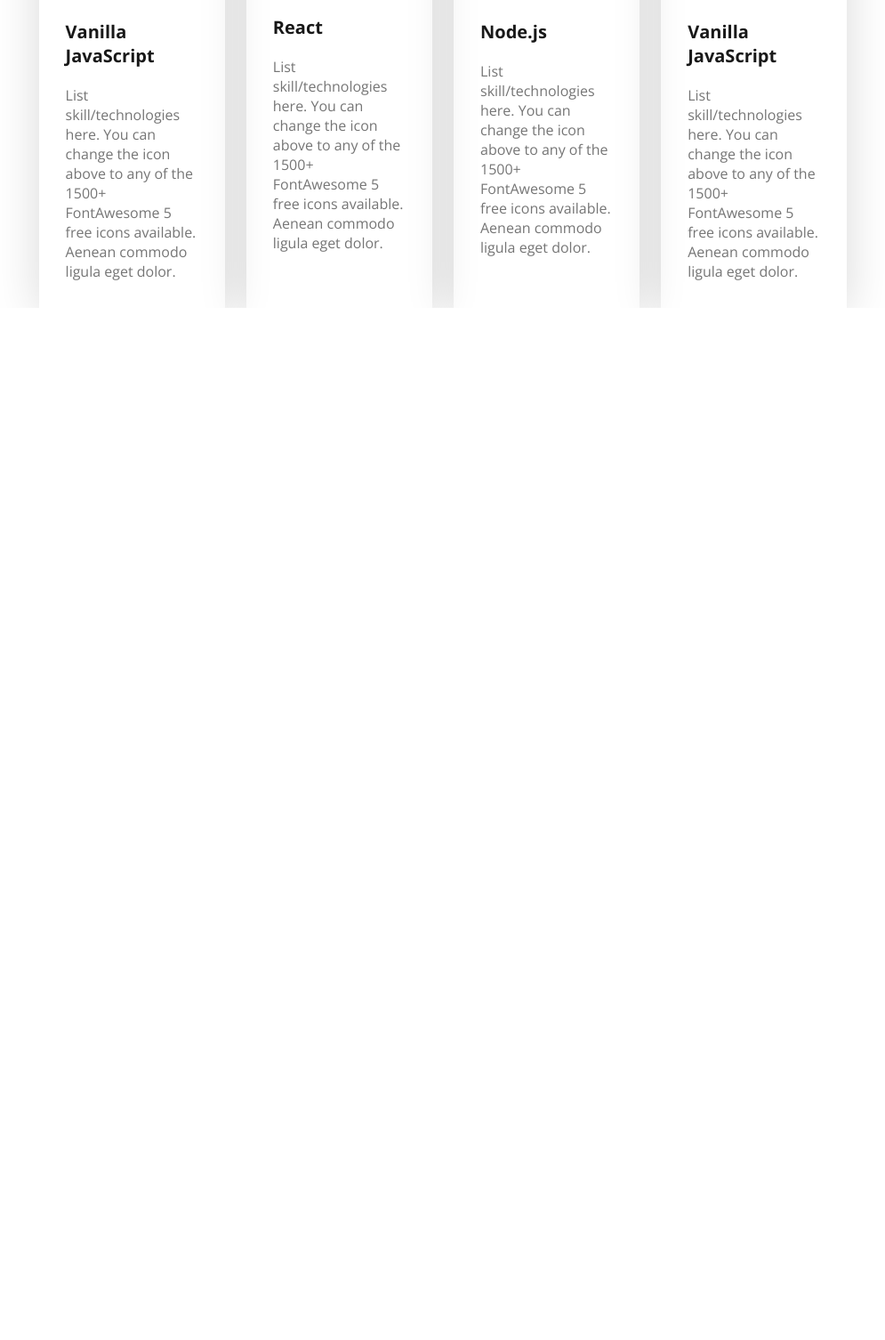
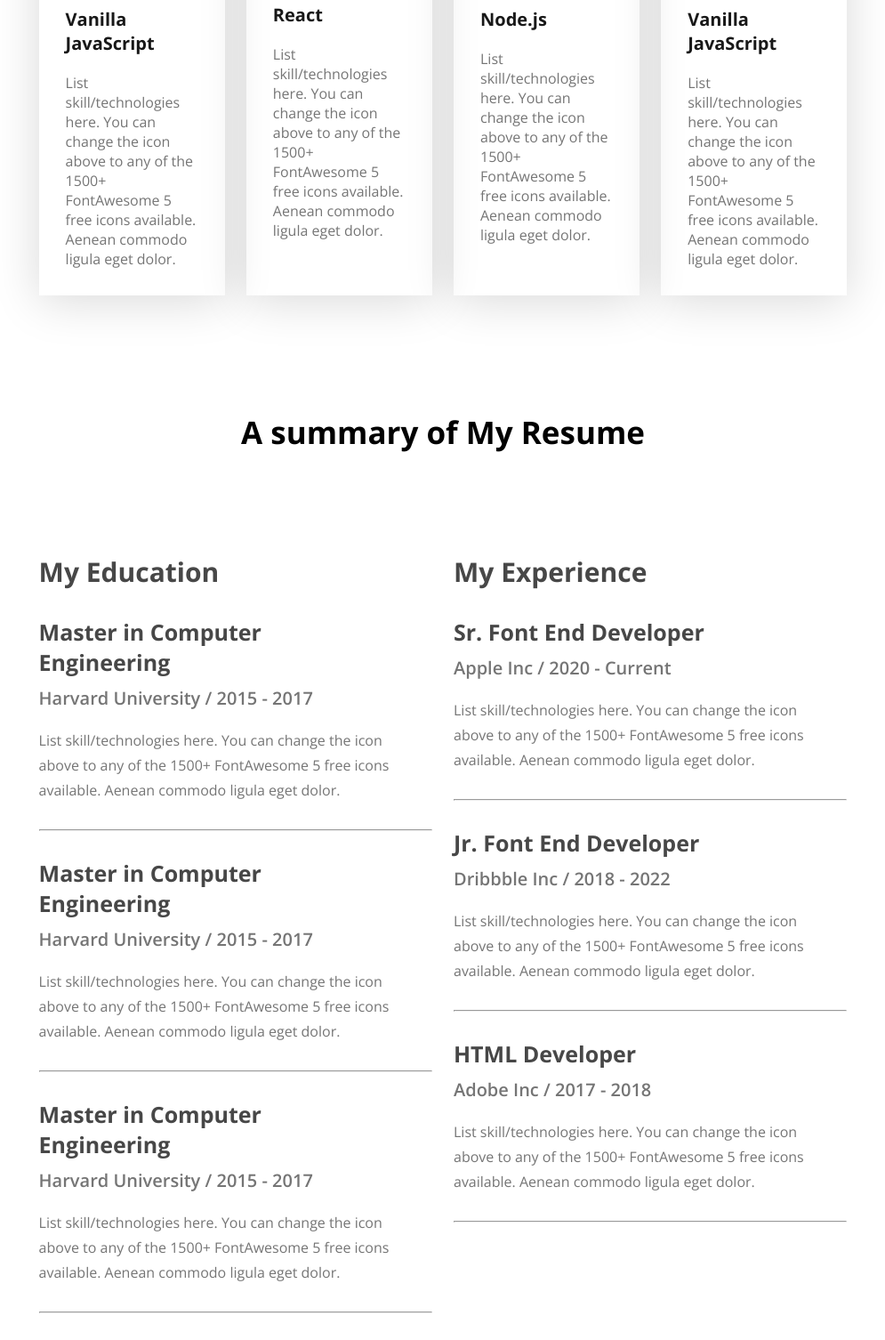
Before and after one commit to tahiraislam57857-cpu/hero-dev-portfolio-code, a plain HTML site: page index.html in a window 1280 px wide. Shown: the part 1995-3501 px from the top of the page at 89% size, without its empty margins (142-1137 px from the left). Before the commit the page ends 2341 px from the top, so only its background shows below. Drawn offline with nearby package versions, Linux system fonts and the light colour scheme.

Commit message:
Updated skills and resume sections layout and content

```diff
--- a/index.html
+++ b/index.html
@@ -96,5 +96,62 @@
            </div>
         </div>
     </section>
+
+    <section id="resume">
+        <div class="section-heading">
+            <h2>A summary of My Resume</h2>
+        </div>
+        <div class="resume-container">
+            <div class="education">
+                <h2 class="section-title">My Education</h2>
+                <div class="resume-card">
+                      <h3 class="card-title">Master in Computer Engineering</h3>
+                    <p class="card-info">Harvard University / 2015 - 2017</p>
+                    <p class="card-text">List skill/technologies here. You can change the icon above
+                    to any of the 1500+ FontAwesome 5 free icons available. Aenean commodo ligula eget dolor.</p>
+            </div>
+             <hr>
+                <div class="resume-card">
+                      <h3 class="card-title">Master in Computer Engineering</h3>
+                    <p class="card-info">Harvard University / 2015 - 2017</p>
+                    <p class="card-text">List skill/technologies here. You can change the icon above
+                    to any of the 1500+ FontAwesome 5 free icons available. Aenean commodo ligula eget dolor.</p>
+            </div>
+             <hr>
+                <div class="resume-card">
+                      <h3 class="card-title">Master in Computer Engineering</h3>
+                    <p class="card-info">Harvard University / 2015 - 2017</p>
+                    <p class="card-text">List skill/technologies here. You can change the icon above
+                    to any of the 1500+ FontAwesome 5 free icons available. Aenean commodo ligula eget dolor.</p>
+            </div>
+             <hr>
+            </div>
+             <div class="experience">
+                <h2 class="section-title">My Experience</h2>
+                <div class="resume-card">
+                      <h3 class="card-title">Sr. Font End Developer</h3>
+                    <p class="card-info">Apple Inc / 2020 - Current</p>
+                    <p class="card-text">List skill/technologies here. You can change the icon above
+                    to any of the 1500+ FontAwesome 5 free icons available. Aenean commodo ligula eget dolor.</p>
+            </div>
+             <hr>
+                <div class="resume-card">
+                      <h3 class="card-title">Jr. Font End Developer</h3>
+                    <p class="card-info">Dribbble Inc / 2018 - 2022</p>
+                    <p class="card-text">List skill/technologies here. You can change the icon above
+                    to any of the 1500+ FontAwesome 5 free icons available. Aenean commodo ligula eget dolor.</p>
+            </div>
+             <hr>
+                <div class="resume-card">
+                      <h3 class="card-title">HTML Developer</h3>
+                    <p class="card-info">Adobe Inc / 2017 - 2018</p>
+                    <p class="card-text">List skill/technologies here. You can change the icon above
+                    to any of the 1500+ FontAwesome 5 free icons available. Aenean commodo ligula eget dolor.</p>
+            </div>
+             <hr>
+            </div>
+
+        </div>
+    </section>
 </body>
 </html>
--- a/styles/portfolio.css
+++ b/styles/portfolio.css
@@ -105,7 +105,7 @@
     max-width: 585px;
     vertical-align: middle;
 }
-#about{
+#about , #skills , #resume{
     padding-top: 130px;
 }
 
@@ -131,9 +131,7 @@
 .about-info .info-card h4{
     font-size: 20px;
 }
-#skills{
-    padding-top: 144px;
-}
+
 #skills .skills-container{
     width: 71%;
     max-width: 1140px;
@@ -163,3 +161,42 @@
     color: #757575;
     line height: 28px;
 }
+
+#resume .resume-container{
+    width: 71%;
+    max-width: 1140px;
+    margin: 113px auto 0;
+    display: flex;
+    gap: 24px;
+}
+
+.resume-container hr{
+    margin: 30px 0;
+}
+.resume-container .section-title{
+    font-size: 30px;
+    color: #474747;
+    margin-bottom: 30px;
+}
+.resume-card{
+    max-width: 511px;
+    margin-right: 47px;
+}
+.resume-card .card-title{
+    font-size: 25px;
+    font-weight: bold;
+    margin-bottom: 10px;
+    color: #474747;
+}
+.resume-card .card-info{
+    font-size: 20px;
+    font-weight: 600;
+    margin-bottom: 20px;
+    color: #757575;
+}
+.resume-card .card-text{
+    font-size: 16px;
+    line-height: 28px;
+    /* margin-bottom: 30px; */
+    color: #757575;
+}
```
